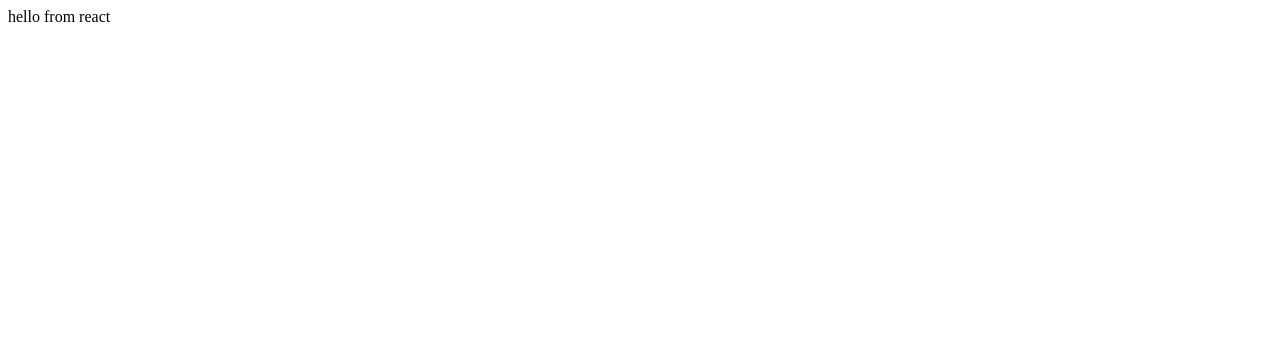
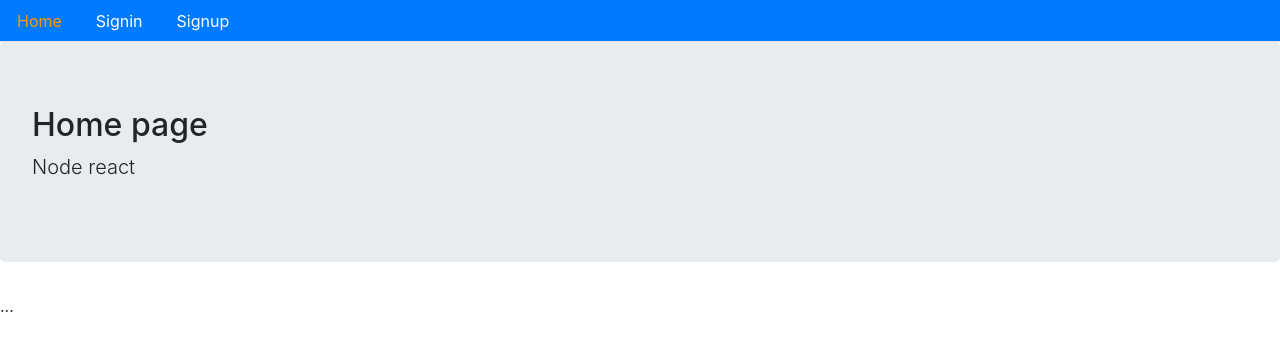
Before and after one commit to RenanEtAl/frontend-tb, a React (Create React App) app in the folder front-tb/: page / in a window 1280 px wide. Shown: the top 350 px of the page. Built offline with nearby package versions, Linux system fonts and the light colour scheme.

Commit message:
pages and layouts

```diff
--- a/front-tb/package.json
+++ b/front-tb/package.json
@@ -8,6 +8,7 @@
     "@testing-library/user-event": "^7.1.2",
     "react": "^16.12.0",
     "react-dom": "^16.12.0",
+    "react-router-dom": "^5.1.2",
     "react-scripts": "3.3.1"
   },
   "scripts": {
--- a/front-tb/public/index.html
+++ b/front-tb/public/index.html
@@ -1,15 +1,15 @@
 <!DOCTYPE html>
 <html lang="en">
+
 <head>
   <meta charset="utf-8" />
   <link rel="icon" href="%PUBLIC_URL%/favicon.ico" />
   <meta name="viewport" content="width=device-width, initial-scale=1" />
   <meta name="theme-color" content="#000000" />
-    <meta
-      name="description"
-      content="Web site created using create-react-app"
-    />
+  <meta name="description" content="Web site created using create-react-app" />
   <link rel="apple-touch-icon" href="%PUBLIC_URL%/logo192.png" />
+  <link rel="stylesheet" href="https://stackpath.bootstrapcdn.com/bootstrap/4.4.1/css/bootstrap.min.css"
+    integrity="sha384-Vkoo8x4CGsO3+Hhxv8T/Q5PaXtkKtu6ug5TOeNV6gBiFeWPGFN9MuhOf23Q9Ifjh" crossorigin="anonymous">
   <!--
       manifest.json provides metadata used when your web app is installed on a
       user's mobile device or desktop. See https://developers.google.com/web/fundamentals/web-app-manifest/
@@ -26,6 +26,7 @@
     -->
   <title>React App</title>
 </head>
+
 <body>
   <noscript>You need to enable JavaScript to run this app.</noscript>
   <div id="root"></div>
@@ -40,4 +41,5 @@
       To create a production bundle, use `npm run build` or `yarn build`.
     -->
 </body>
+
 </html>
--- /dev/null
+++ b/front-tb/src/Routes.js
@@ -0,0 +1,20 @@
+import React, { Component } from 'react'
+import { BrowserRouter, Switch, Route } from 'react-router-dom'
+import Signup from './user/Signup'
+import Signin from './user/Signin'
+import Home from './core/Home'
+
+const Routes = () => {
+    return (
+        <BrowserRouter>
+
+            <Switch>
+                <Route path="/" exact component={Home} />
+                <Route path="/signin" exact component={Signin} />
+                <Route path="/signup" exact component={Signup} />
+            </Switch>
+        </BrowserRouter>
+    )
+}
+
+export default Routes
--- /dev/null
+++ b/front-tb/src/config.js
@@ -0,0 +1,2 @@
+// shorter variable
+export const API = process.env.REACT_APP_API_URL
--- /dev/null
+++ b/front-tb/src/core/Home.js
@@ -0,0 +1,10 @@
+import React, { Component } from 'react'
+import Layout from './Layout'
+
+const Home =() => (
+
+    <Layout title="Home page" description="Node react">
+        ...
+    </Layout>
+)
+export default Home
--- /dev/null
+++ b/front-tb/src/core/Layout.js
@@ -0,0 +1,24 @@
+import React, { Component } from 'react'
+import Menu from './Menu'
+
+// layout that will be used for every pages
+const Layout = (
+    { title = 'Title',
+    description = 'Description',
+    className,
+    children }) => (
+
+    <div>
+        <Menu />
+        <div className="jumbotron">
+            <h2>{title}</h2>
+            <p className="lead">{description}</p>
+        </div>
+        <div className={className}>
+            {children}
+        </div>
+
+    </div>
+
+)
+export default Layout
--- /dev/null
+++ b/front-tb/src/core/Menu.js
@@ -0,0 +1,32 @@
+import React, { Component } from 'react'
+import { Link, withRouter } from 'react-router-dom'
+
+// menu color
+// history is the actual browser path
+// path is what is being passed ie home, signin, signup
+const isActive = (history, path) => {
+    // if the browser path name is the same as the path
+    if (history.location.pathname === path) {
+        return { color: '#ff9900' }
+    } else {
+        return { color: '#ffffff' }
+    }
+}
+// props ie history come from react-router-dom
+const Menu = ({ history }) => (
+    <div>
+        <ul className="nav nav-tabs bg-primary">
+            <li className="nav-item">
+                <Link className="nav-link" style={isActive(history, '/')} to="/">Home</Link>
+            </li>
+            <li className="nav-item">
+                <Link className="nav-link" style={isActive(history, '/signin')} to="/signin">Signin</Link>
+            </li>
+            <li className="nav-item">
+                <Link className="nav-link" style={isActive(history, '/signup')} to="/signup">Signup</Link>
+            </li>
+        </ul>
+    </div>
+)
+
+export default withRouter(Menu)
--- a/front-tb/src/index.js
+++ b/front-tb/src/index.js
@@ -1,10 +1,11 @@
 import React from 'react';
 import ReactDOM from 'react-dom';
 
-import App from './App';
+import Routes from './Routes';
 
 
-ReactDOM.render(<App />, document.getElementById('root'));
+
+ReactDOM.render(<Routes />, document.getElementById('root'));
 
 // If you want your app to work offline and load faster, you can change
 // unregister() to register() below. Note this comes with some pitfalls.
--- /dev/null
+++ b/front-tb/src/user/Signin.js
@@ -0,0 +1,12 @@
+import React, { Component } from 'react'
+import Layout from '../core/Layout'
+
+const Signin =() => (
+
+    <Layout title="Signin" description="Sign in to your account if you are already signed up.">
+        ...
+    </Layout>
+
+    )
+
+export default Signin
--- /dev/null
+++ b/front-tb/src/user/Signup.js
@@ -0,0 +1,13 @@
+import React, { Component } from 'react'
+import Layout from '../core/Layout'
+
+const Signup = () => (
+
+    <Layout title="Signup" description="Create an account">
+    ...
+    </Layout>
+
+
+)
+
+export default Signup
```
Also changed, not shown: 1 other file (tests, documents, lock files or other folders). Lines whose indentation alone changed are shown as unchanged.
